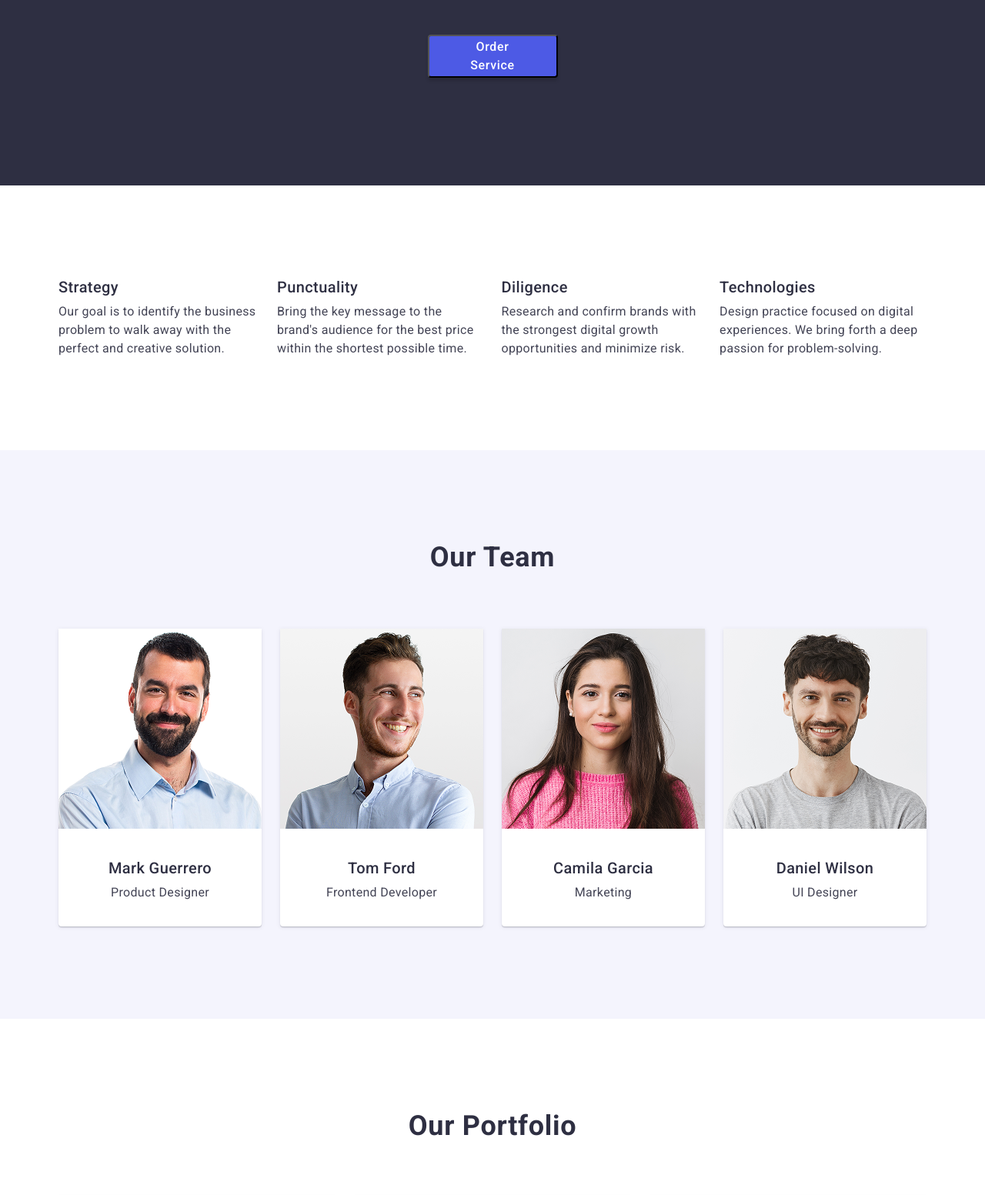
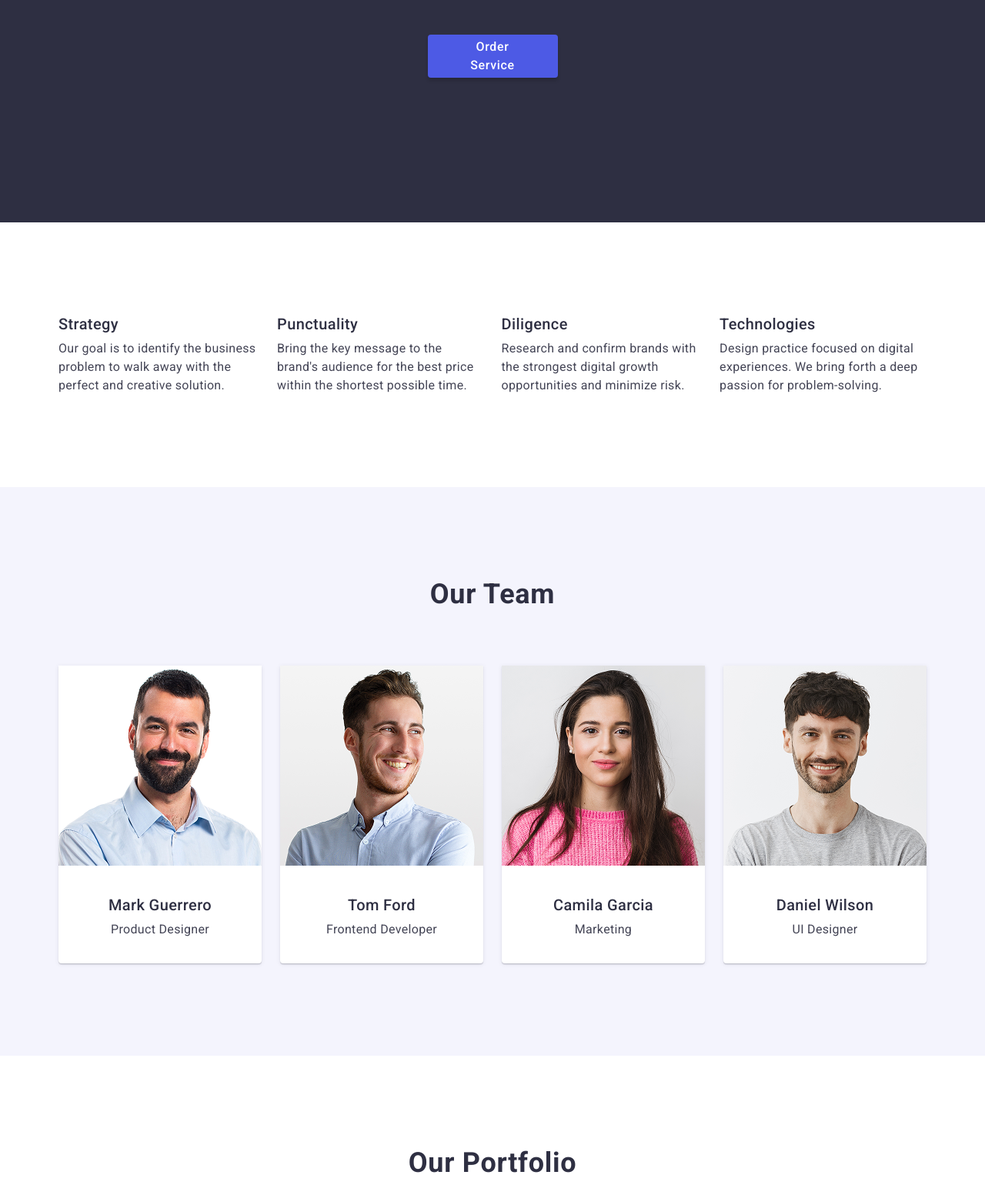
Before and after one commit to OLadbe/goit-markup-hw-03, a website: page index.html in a window 1280 px wide. Shown: the part 432-1985 px from the top of the page at 77% size. Drawn offline with nearby package versions, Linux system fonts and the light colour scheme.

Commit message:
1 correctiorn

```diff
--- a/css/styles.css
+++ b/css/styles.css
@@ -138,8 +138,8 @@ a {
 /* ===== Hero section ===== */
 .hero {
   background-color: #2e2f42;
-  height: 600px;
   display: block;
+  padding-bottom: 188px;
 }
 
 .hero-title {
@@ -168,6 +168,7 @@ a {
   display: flex;
   justify-content: center;
   align-items: center;
+  border: none;
 
   font-family: "Roboto", sans-serif;
   font-weight: 500;
@@ -199,6 +200,8 @@ a {
 .features-container {
   display: block;
   align-items: center;
+  padding-top: 120px;
+  padding-bottom: 120px;
 }
 
 .features-main-title{
@@ -209,7 +212,6 @@ a {
   display: flex;
   box-sizing: border-box;
   gap: 24px;
-  padding: 120px 0;
   width: calc(100% -72px)/4;
 }
 
@@ -243,13 +245,14 @@ a {
 .team-container {
   display: block;
   align-items: center;
+  padding-top: 120px;
+  padding-bottom: 120px;
 }
 
 .team-list {
   display: flex;
   box-sizing: border-box;
   gap: 24px;
-  padding-bottom: 120px;
 }
 
 .team-title {
@@ -257,7 +260,6 @@ a {
   line-height: 1.11;
   letter-spacing: 0.02em;
   text-align: center;
-  padding-top: 120px;
   margin-bottom: 72px;
 }
 
@@ -265,6 +267,10 @@ a {
   background-color: #ffffff;
   box-shadow: 0 2px 1px 0 rgba(46, 47, 66, 0.08), 0 1px 1px 0 rgba(46, 47, 66, 0.16), 0 1px 6px 0 rgba(46, 47, 66, 0.08);
   border-radius: 0 0 4px 4px;
+}
+
+.team-card-container {
+  padding: 32px 16px;
 }
 
 .team-image {
@@ -278,7 +284,8 @@ a {
   line-height: 1.2;
   letter-spacing: 0.02em;
   text-align: center;
-  margin-top: 32px;
+  margin-left: auto;
+  margin-right: auto;
 }
 
 .team-role {
@@ -286,21 +293,24 @@ a {
   letter-spacing: 0.02em;
   color: #434455;
   text-align: center;
-  margin-bottom: 32px;
   margin-top: 8px;
+  margin-left: auto;
+  margin-right: auto;
 }
 
 /* ===== Portfolio ===== */
 .portfolio-container {
   display: block;
   align-items: center;
+  padding-top: 120px;
+  padding-bottom: 120px;
 }
 
 .portfolio-list {
   display: flex;
   gap: 48px 24px;
   flex-wrap: wrap;
-  padding-bottom: 120px;
+
 }
 
 .portfolio-card {
@@ -313,7 +323,6 @@ a {
   line-height: 1.11;
   letter-spacing: 0.02em;
   text-align: center;
-  padding-top: 120px;
   margin-bottom: 72px;
 }
 
--- a/index.html
+++ b/index.html
@@ -29,8 +29,8 @@
         </nav>
         <address class="contacts">
           <ul class="contacts-list">
-            <li><a class="contacts-link" href="mailto:info@devstudio.com" class="contacts-link">info@devstudio.com</a></li>
-            <li><a class="contacts-link" href="tel:+110001111111" class="contacts-link">+11 (000) 111-11-11</a></li>
+            <li><a class="contacts-link" href="mailto:info@devstudio.com">info@devstudio.com</a></li>
+            <li><a href="tel:+110001111111" class="contacts-link">+11 (000) 111-11-11</a></li>
           </ul>
         </address>
       </div>
@@ -74,23 +74,31 @@
           <ul class="team-list">
             <li class="team-card">
               <img src="./images/Mark.png" alt="Mark Guerrero" width="264" height="260">
+              <div class="team-card-container">
                 <h3 class="team-name">Mark Guerrero</h3>
                 <p class="team-role">Product Designer</p>
+              </div>
             </li>
             <li class="team-card">
               <img src="./images/Tom.png" alt="Tom Ford" width="264" height="260">
+              <div class="team-card-container">
                 <h3 class="team-name">Tom Ford</h3>
                 <p class="team-role">Frontend Developer</p>
+              </div>
             </li>
             <li class="team-card">
               <img src="./images/Camila.png" alt="Camila Garcia" width="264" height="260">
+              <div class="team-card-container">
                 <h3 class="team-name">Camila Garcia</h3>
                 <p class="team-role">Marketing</p>
+              </div>
             </li>
             <li class="team-card">
               <img src="./images/Daniel.png" alt="Daniel Wilson" width="264" height="260">
+              <div class="team-card-container">
                 <h3 class="team-name">Daniel Wilson</h3>
                 <p class="team-role">UI Designer</p>
+              </div>
             </li>
           </ul>
         </div>
```
Lines whose indentation alone changed are shown as unchanged.
